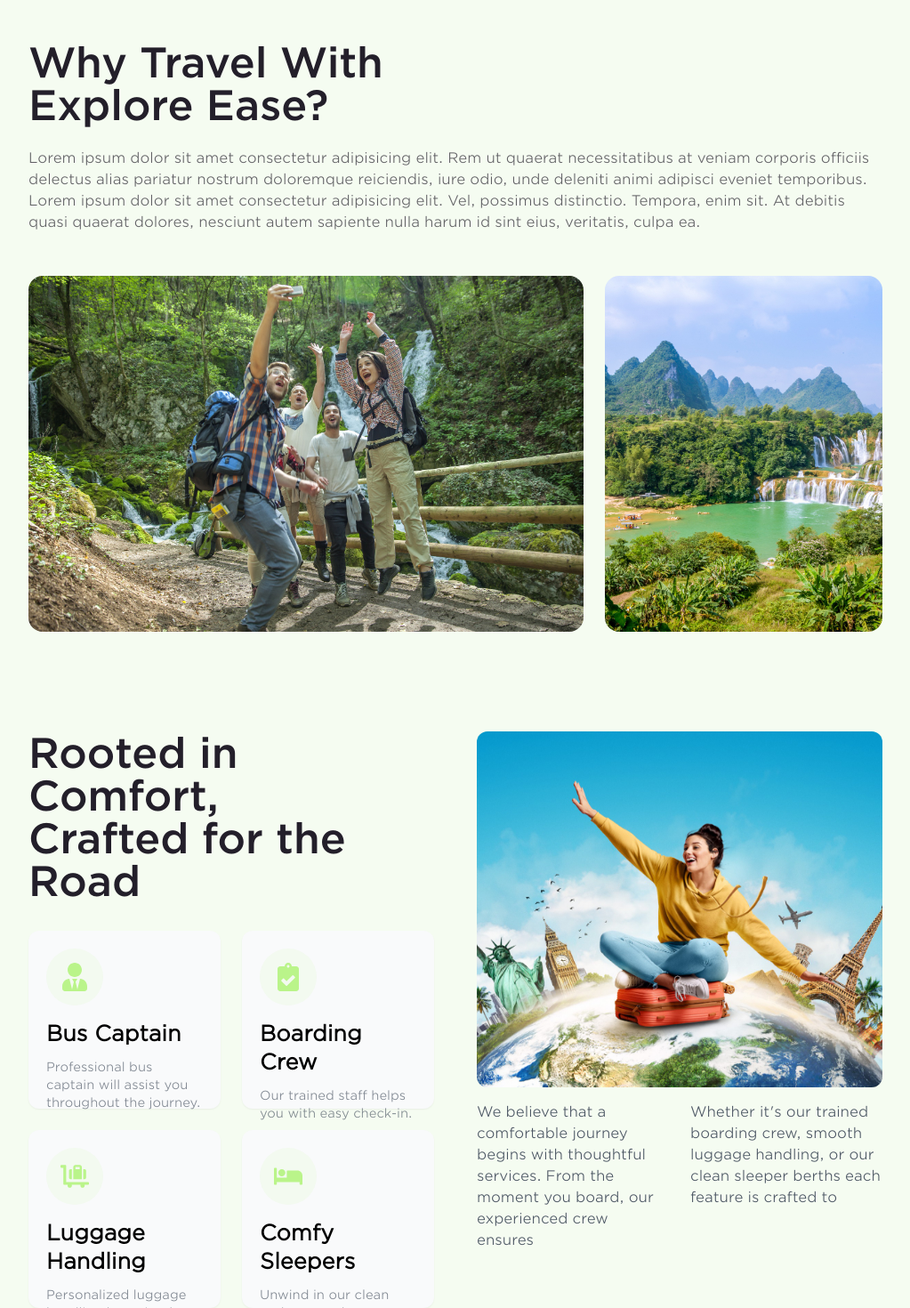
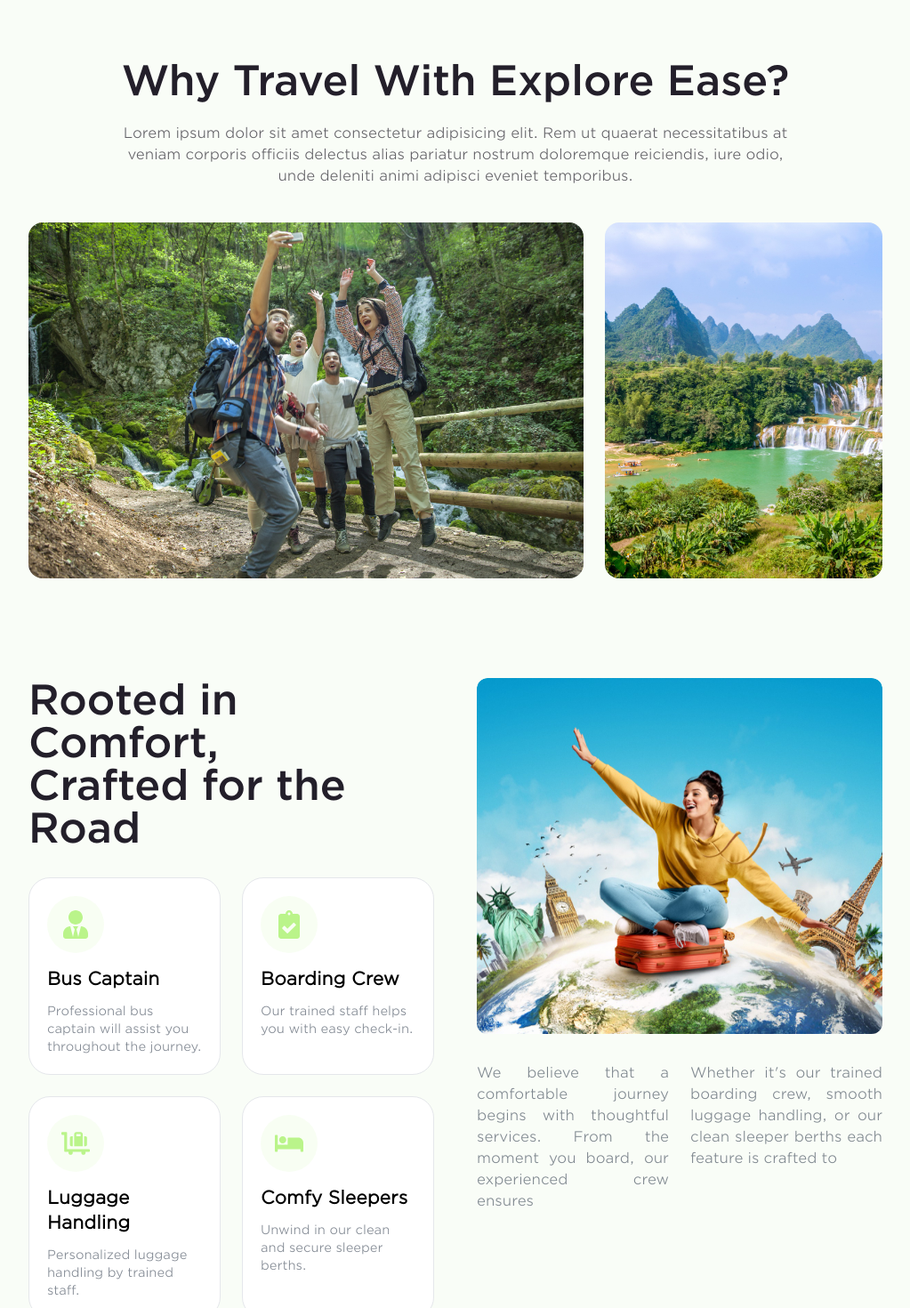
Before and after one commit to AswinKaruppiah/hari, a Next.js app: page / in a window 1280 px wide. Shown: the part 720-2190 px from the top of the page at 89% size, without its empty margins (128-1151 px from the left). Built offline with nearby package versions, Linux system fonts and the light colour scheme.

Commit message:
fixed layout and animation added

```diff
--- a/src/sections/About/About.jsx
+++ b/src/sections/About/About.jsx
@@ -1,39 +1,72 @@
+import {
+    animateFadeYVariants,
+    animateYStriggerVariants,
+} from "@/utils/animate";
+import { motion } from "framer-motion";
 
 export default function About() {
     return (
         <div className="about-main-container">
             <div className="about-sub-container">
                 <div className="text-container">
-                    <h1>
-                        Why Travel With<br />
-                        Explore Ease?
-                    </h1>
-                    <p>
+                    <motion.h1
+                        initial="hidden"
+                        whileInView="visible"
+                        variants={animateFadeYVariants()}
+                        viewport={{ once: true, amount: 0.5 }}
+                    >
+                        Why Travel With Explore Ease?
+                    </motion.h1>
+
+                    <motion.p
+                        initial="hidden"
+                        whileInView="visible"
+                        variants={animateFadeYVariants({ opacityValue: 0.7 })}
+                        viewport={{ once: true, amount: 0.5 }}
+                    >
                         Lorem ipsum dolor sit amet consectetur adipisicing elit. Rem ut quaerat necessitatibus at veniam corporis officiis delectus alias pariatur nostrum doloremque reiciendis, iure odio, unde deleniti animi adipisci eveniet temporibus.
-                        Lorem ipsum dolor sit amet consectetur adipisicing elit. Vel, possimus distinctio. Tempora, enim sit. At debitis quasi quaerat dolores, nesciunt autem sapiente nulla harum id sint eius, veritatis, culpa ea.
-                    </p>
+                    </motion.p>
                 </div>
 
-                <div className="image-container">
-
-                    <div className="first-image">
+                <motion.div
+                    variants={animateYStriggerVariants}
+                    initial="hidden"
+                    whileInView="visible"
+                    viewport={{ once: true, amount: 0 }}
+                    className="image-container"
+                >
+                    <motion.div
+                        initial="hidden"
+                        whileInView="visible"
+                        variants={animateFadeYVariants()}
+                        viewport={{ once: true, amount: 0.5 }}
+                        className="first-image">
                         <div className="first-image-section">
                             <img
                                 src="/images/about-image1.jpg"
                                 alt="Woman traveler in desert landscape"
                             />
                         </div>
-                    </div>
+                    </motion.div>
 
-                    <div className="sec-image">
+                    <motion.div
+                        initial="hidden"
+                        whileInView="visible"
+                        variants={animateFadeYVariants()}
+                        viewport={{ once: true, amount: 0.5 }}
+                        className="sec-image">
                         <div className="sec-image-section">
                             <img
                                 src="/images/about-image2.jpg"
                                 alt="Male traveler with backpack"
                             />
                         </div>
-                    </div>
-                </div>
+                    </motion.div>
+                </motion.div>
+
+
+
+
             </div>
         </div>
     );
--- a/src/sections/About/_About.scss
+++ b/src/sections/About/_About.scss
@@ -7,14 +7,14 @@
 }
 
 .text-container {
-    @apply mb-8 sm:mb-10 lg:mb-12;
+    @apply mb-8 sm:mb-10 lg:mb-8 mt-5;
 
     h1 {
-        @apply text-3xl md:text-5xl font-medium mb-4 sm:mb-5 lg:mb-6 leading-tight;
+        @apply text-3xl md:text-5xl font-medium mb-4 sm:mb-5 lg:mb-6 leading-tight text-center;
     }
 
     p {
-        @apply text-sm md:text-base leading-relaxed w-full opacity-70;
+        @apply text-sm md:text-base text-center max-w-3xl mx-auto opacity-70 pt-0 pb-2;
     }
 }
 
--- a/src/sections/OurFacilities/OurFacilities.jsx
+++ b/src/sections/OurFacilities/OurFacilities.jsx
@@ -1,3 +1,4 @@
+import { animateFadeYVariants, animateYChildVariants, animateYStriggerVariants } from "@/utils/animate";
 import Image from "next/image";
 import {
   FaUserTie,
@@ -5,6 +6,8 @@
   FaClipboardCheck,
   FaBed,
 } from "react-icons/fa";
+import { motion } from "framer-motion";
+
 
 export default function OurFacilities() {
   const features = [
@@ -35,14 +38,24 @@
     <section className="our-fecilities-main-container">
       <div className="our-fecilities-sub-container">
         <div>
-          <h2>
+          <motion.h2
+            initial="hidden"
+            whileInView="visible"
+            variants={animateFadeYVariants()}
+            viewport={{ once: true, amount: 0.5 }}
+          >
             Rooted in Comfort, <br />
             Crafted for the Road
-          </h2>
+          </motion.h2>
 
-          <div className="features-section">
+
+          <motion.div
+            variants={animateYStriggerVariants}
+            initial="hidden"
+            whileInView="visible"
+            viewport={{ once: true, amount: 0 }} className="features-section">
             {features.map(({ label, description, icon: Icon }, index) => (
-              <div key={index} className="features-section-card">
+              <motion.div variants={animateYChildVariants} key={index} className="features-section-card">
                 <div className="features-section-inner">
                   <div className="features-section-icon-layer">
                     <Icon className="features-section-icon" />
@@ -50,13 +63,20 @@
                   <h3 className="features-section-heading">{label}</h3>
                 </div>
                 <p className="features-section-text">{description}</p>
-              </div>
+              </motion.div>
             ))}
-          </div>
+          </motion.div>
         </div>
 
         <div>
           <div className="features-section-right">
+            <motion.div
+              initial="hidden"
+              whileInView="visible"
+              variants={animateFadeYVariants()}
+              viewport={{ once: true, amount: 0.5 }}
+              className="features-section-right"
+            >
               <Image
                 src="/images/ourfecility-image.jpg"
                 alt="Luxury Bus"
@@ -64,17 +84,28 @@
                 height={480}
                 className="features-section-right-image"
               />
+            </motion.div>
+
           </div>
           <div className="features-section-right-text">
-            <p>
+            <motion.p
+              initial="hidden"
+              whileInView="visible"
+              variants={animateFadeYVariants({ opacityValue: 0.7 })}
+              viewport={{ once: true, amount: 0.5 }}>
               We believe that a comfortable journey begins with thoughtful
               services. From the moment you board, our experienced crew ensures
 
-            </p>
-            <p>
+            </motion.p>
+            <motion.p
+              initial="hidden"
+              whileInView="visible"
+              variants={animateFadeYVariants({ opacityValue: 0.7 })}
+              viewport={{ once: true, amount: 0.5 }}
+            >
               Whether it's our trained boarding crew, smooth luggage
               handling, or our clean sleeper berths each feature is crafted to
-            </p>
+            </motion.p>
           </div>
         </div>
       </div>
--- a/src/sections/OurFacilities/_OurFacilities.scss
+++ b/src/sections/OurFacilities/_OurFacilities.scss
@@ -19,7 +19,7 @@
 }
 
 .features-section-card {
-    @apply rounded-xl h-[200px] p-5 bg-gray-50 transition-all duration-300 shadow-sm;
+    @apply rounded-3xl p-5 bg-white border border-gray-200;
 }
 
 .features-section-inner {
@@ -35,7 +35,7 @@
 }
 
 .features-section-heading {
-    @apply font-semibold text-black text-2xl;
+    @apply font-semibold text-black text-xl;
 }
 
 .features-section-text {
@@ -43,7 +43,7 @@
 }
 
 .features-section-right {
-    @apply rounded-xl overflow-hidden mb-4;
+    @apply rounded-xl mb-4 overflow-hidden;
 }
 
 .features-section-right-image {
@@ -54,6 +54,6 @@
     @apply flex flex-col md:flex-row gap-6 text-gray-600 text-sm;
 
     p {
-        @apply md:w-1/2 text-sm md:text-base max-w-3xl;
+        @apply md:w-1/2 text-sm md:text-base max-w-3xl text-justify;
     }
 }
--- a/src/sections/WeProvided/WeProvided.jsx
+++ b/src/sections/WeProvided/WeProvided.jsx
@@ -1,6 +1,8 @@
 import { FaBusAlt } from 'react-icons/fa';
 import { RiChatSmileAiLine } from 'react-icons/ri';
 import { GiReceiveMoney } from 'react-icons/gi';
+import { animateFadeYVariants, animateYChildVariants, animateYStriggerVariants } from "@/utils/animate";
+import { motion } from "framer-motion";
 
 const steps = [
     {
@@ -25,24 +27,39 @@
     return (
         <div className="we-provided-main">
 
-            <h2 className="best-services-heading">Best Services</h2>
+            <motion.h2
+                initial="hidden"
+                whileInView="visible"
+                variants={animateFadeYVariants()}
+                viewport={{ once: true, amount: 0.5 }}
+                className="best-services-heading">Best Services</motion.h2>
 
-            <p className="best-servives-sub-text">
+            <motion.p
+                initial="hidden"
+                whileInView="visible"
+                variants={animateFadeYVariants({ opacityValue: 0.7 })}
+                viewport={{ once: true, amount: 0.5 }}
+                className="best-servives-sub-text">
                 Lorem ipsum dolor sit amet consectetur adipisicing elit. Placeat error qui, vero iste nulla ex maxime veniam rem consequatur animi tenetur voluptate earum cum tempora quod unde! Reiciendis, error corrupti.
-            </p>
+            </motion.p>
 
 
-            <div className="service-grid">
+            <motion.div
+                variants={animateYStriggerVariants}
+                initial="hidden"
+                whileInView="visible"
+                viewport={{ once: true, amount: 0 }}
+                className="service-grid">
                 {steps.map((step, index) => (
-                    <div key={index} className="service-card">
+                    <motion.div variants={animateYChildVariants} key={index} className="service-card">
                         <div className="we-provided-icon-layer">
                             <div className="service-icon">{step.icon}</div>
                         </div>
                         <h3 className="service-title">{step.title}</h3>
                         <p className="service-description">{step.description}</p>
-                    </div>
+                    </motion.div>
                 ))}
-            </div>
-        </div>
+            </motion.div>
+        </div >
     );
 }
--- a/src/sections/WeProvided/_WeProvided.scss
+++ b/src/sections/WeProvided/_WeProvided.scss
@@ -1,5 +1,5 @@
 .we-provided-main {
-    @apply px-0 pb-12 pt-28 3xl:max-w-screen-3xl max-w-screen-2xl;
+    @apply px-3 pb-12 md:pt-28 pt-10 3xl:max-w-screen-3xl max-w-screen-2xl;
 
 }
 
--- a/src/styles/globals.scss
+++ b/src/styles/globals.scss
@@ -23,7 +23,7 @@
 }
 
 body {
-    background-color: rgba(236, 250, 229, 0.5);
+    background-color: rgba(236, 250, 229, 0.3);
     color: #231F2A;
 }
 
```
Lines whose indentation alone changed are shown as unchanged.
